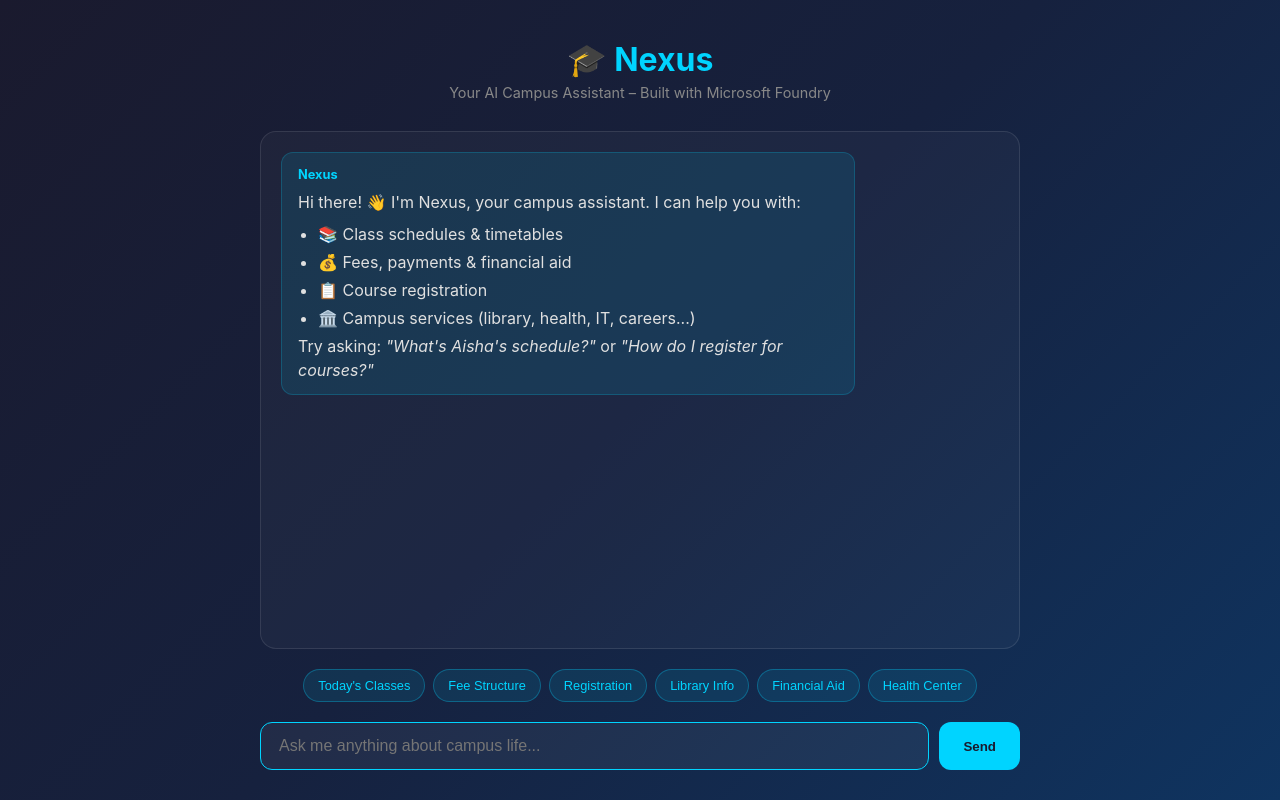
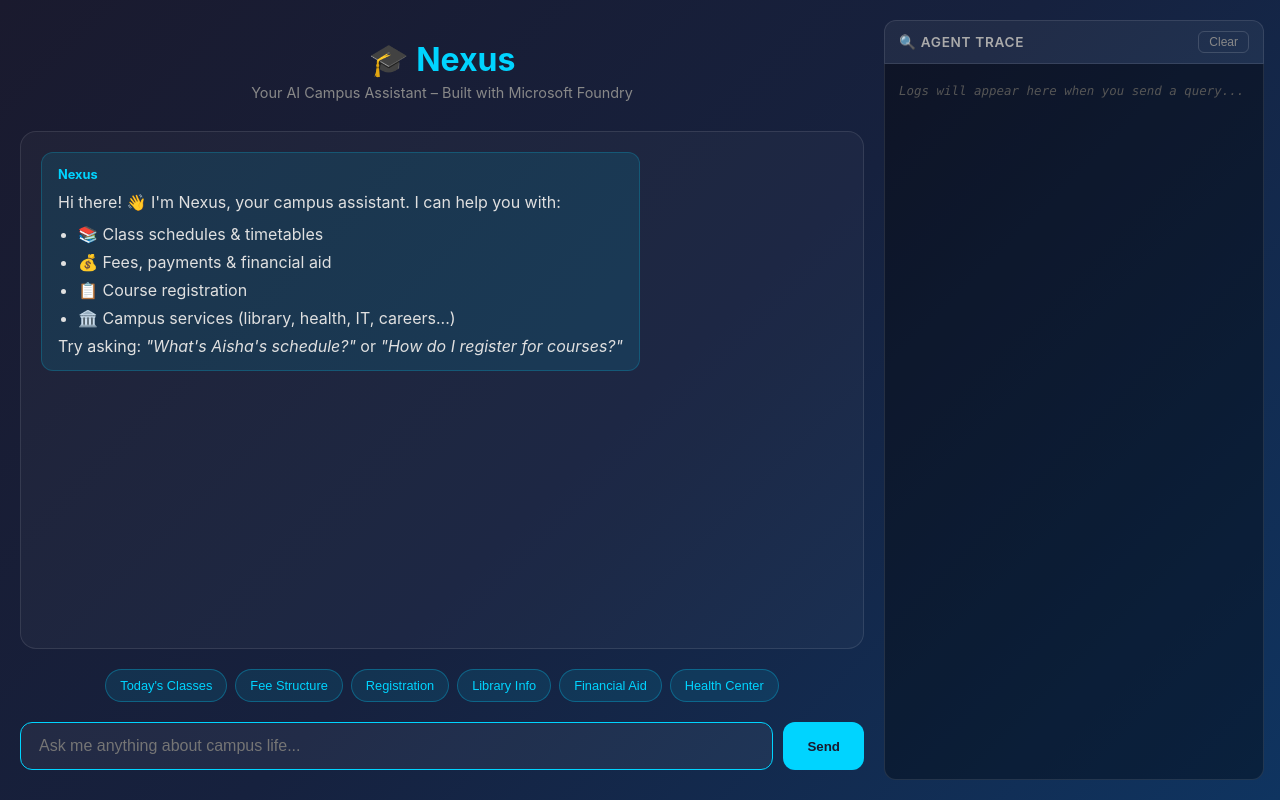
Before and after one commit to BethanyJep/copilot-cli-experiments, a Flask app: page / in a window 1280 px wide. Run offline with Flask 3, Linux system fonts and the light colour scheme.

Commit message:
adding logs to code

```diff
--- a/campus-agent/agent.py
+++ b/campus-agent/agent.py
@@ -5,6 +5,7 @@
 
 import os
 import json
+import logging
 from dotenv import load_dotenv
 from azure.identity import DefaultAzureCredential
 from azure.ai.projects import AIProjectClient
@@ -20,6 +21,13 @@
 )
 
 load_dotenv()
+
+logging.basicConfig(
+    level=logging.DEBUG,
+    format="%(asctime)s [%(levelname)s] %(message)s",
+    datefmt="%H:%M:%S",
+)
+logger = logging.getLogger("nexus.agent")
 
 # --- System Prompt (Prompt Engineering) ---
 SYSTEM_PROMPT = """You are Nexus 🎓, a friendly and knowledgeable campus assistant for university students.
@@ -231,6 +239,9 @@
 def chat(openai_client, model: str, messages: list, user_input: str) -> str:
     """Send a message and handle the tool-calling loop."""
 
+    logger.info("─" * 50)
+    logger.info("📨 User query: %s", user_input)
+
     messages.append({"role": "user", "content": user_input})
 
     # Call the model with tools
@@ -242,15 +253,31 @@
     )
 
     assistant_message = response.choices[0].message
+    round_num = 0
 
     # Tool-calling loop: the agent may call multiple tools before responding
     while assistant_message.tool_calls:
+        round_num += 1
+        logger.info("🔁 Tool-calling round %d — %d tool(s) requested", round_num, len(assistant_message.tool_calls))
+
         # Add assistant's message with tool calls
         messages.append(assistant_message)
 
         # Execute each tool call
         for tool_call in assistant_message.tool_calls:
+            fn_name = tool_call.function.name
+            fn_args = json.loads(tool_call.function.arguments)
+            logger.info("  🔧 Tool called : %s", fn_name)
+            logger.info("     Arguments   : %s", json.dumps(fn_args))
+
             result = execute_tool_call(tool_call)
+
+            try:
+                parsed = json.loads(result)
+                logger.info("     Result data : %s", json.dumps(parsed, indent=2))
+            except (json.JSONDecodeError, TypeError):
+                logger.info("     Result data : %s", result)
+
             messages.append({
                 "role": "tool",
                 "tool_call_id": tool_call.id,
@@ -268,6 +295,8 @@
 
     # Final text response
     messages.append({"role": "assistant", "content": assistant_message.content})
+    logger.info("✅ Final response generated (no further tool calls)")
+    logger.info("─" * 50)
     return assistant_message.content
 
 
--- a/campus-agent/app.py
+++ b/campus-agent/app.py
@@ -4,6 +4,9 @@
 """
 
 import os
+import json
+import logging
+import datetime
 from dotenv import load_dotenv
 from flask import Flask, render_template, request, jsonify
 from azure.identity import DefaultAzureCredential
@@ -12,6 +15,13 @@
 from agent import SYSTEM_PROMPT, TOOLS, execute_tool_call
 
 load_dotenv()
+
+logging.basicConfig(
+    level=logging.DEBUG,
+    format="%(asctime)s [%(levelname)s] %(message)s",
+    datefmt="%H:%M:%S",
+)
+logger = logging.getLogger("nexus.web")
 
 app = Flask(__name__)
 
@@ -53,8 +63,18 @@
     if not user_message:
         return jsonify({"error": "Empty message"}), 400
 
+    def now():
+        return datetime.datetime.now().strftime("%H:%M:%S")
+
+    logs = []
+
     try:
         client, model = get_client()
+
+        logger.info("─" * 50)
+        logger.info("📨 User query: %s", user_message)
+        logs.append({"type": "query", "time": now(), "msg": f"📨 {user_message}"})
+
         _messages.append({"role": "user", "content": user_message})
 
         response = client.chat.completions.create(
@@ -65,13 +85,34 @@
         )
 
         assistant_message = response.choices[0].message
+        round_num = 0
 
         # Handle tool-calling loop
         while assistant_message.tool_calls:
+            round_num += 1
+            logger.info("🔁 Tool-calling round %d — %d tool(s) requested", round_num, len(assistant_message.tool_calls))
+            logs.append({"type": "round", "time": now(), "msg": f"🔁 Round {round_num} — {len(assistant_message.tool_calls)} tool call(s)"})
             _messages.append(assistant_message)
 
             for tool_call in assistant_message.tool_calls:
+                fn_name = tool_call.function.name
+                fn_args = json.loads(tool_call.function.arguments)
+                logger.info("  🔧 Tool called : %s", fn_name)
+                logger.info("     Arguments   : %s", json.dumps(fn_args))
+                logs.append({"type": "tool", "time": now(), "msg": f"🔧 {fn_name}", "detail": json.dumps(fn_args, indent=2)})
+
                 result = execute_tool_call(tool_call)
+
+                try:
+                    parsed = json.loads(result)
+                    detail = json.dumps(parsed, indent=2)
+                    logger.info("     Result data : %s", detail)
+                except (json.JSONDecodeError, TypeError):
+                    detail = result
+                    logger.info("     Result data : %s", result)
+
+                logs.append({"type": "result", "time": now(), "msg": f"📦 {fn_name} result", "detail": detail})
+
                 _messages.append({
                     "role": "tool",
                     "tool_call_id": tool_call.id,
@@ -87,10 +128,14 @@
             assistant_message = response.choices[0].message
 
         _messages.append({"role": "assistant", "content": assistant_message.content})
-        return jsonify({"response": assistant_message.content})
+        logger.info("✅ Final response generated (no further tool calls)")
+        logger.info("─" * 50)
+        logs.append({"type": "final", "time": now(), "msg": "✅ Response ready"})
+        return jsonify({"response": assistant_message.content, "logs": logs})
 
     except Exception as e:
-        return jsonify({"error": str(e)}), 500
+        logs.append({"type": "error", "time": now(), "msg": f"❌ Error: {str(e)}"})
+        return jsonify({"error": str(e), "logs": logs}), 500
 
 
 @app.route("/reset", methods=["POST"])
--- a/campus-agent/static/css/style.css
+++ b/campus-agent/static/css/style.css
@@ -11,10 +11,19 @@
     color: #e0e0e0;
 }
 
+.layout {
+    display: flex;
+    max-width: 1300px;
+    margin: 0 auto;
+    height: 100vh;
+    padding: 0 16px;
+    gap: 16px;
+}
+
 .container {
-    max-width: 800px;
-    margin: 0 auto;
-    padding: 20px;
+    flex: 1;
+    min-width: 0;
+    padding: 20px 4px;
     height: 100vh;
     display: flex;
     flex-direction: column;
@@ -162,3 +171,105 @@
 .input-area button:hover {
     background: #00b8d4;
 }
+
+/* ── Log Panel ───────────────────────────────────────── */
+
+.log-panel {
+    width: 380px;
+    flex-shrink: 0;
+    display: flex;
+    flex-direction: column;
+    padding: 20px 0;
+    height: 100vh;
+}
+
+.log-header {
+    display: flex;
+    justify-content: space-between;
+    align-items: center;
+    padding: 10px 14px;
+    background: rgba(255, 255, 255, 0.05);
+    border: 1px solid rgba(255, 255, 255, 0.1);
+    border-radius: 12px 12px 0 0;
+    font-size: 0.85rem;
+    font-weight: 600;
+    color: #aaa;
+    letter-spacing: 0.05em;
+    text-transform: uppercase;
+}
+
+.log-clear-btn {
+    background: transparent;
+    border: 1px solid rgba(255, 255, 255, 0.15);
+    color: #888;
+    border-radius: 6px;
+    padding: 3px 10px;
+    font-size: 0.75rem;
+    cursor: pointer;
+    transition: all 0.2s;
+}
+
+.log-clear-btn:hover {
+    border-color: rgba(255, 255, 255, 0.35);
+    color: #ccc;
+}
+
+.log-entries {
+    flex: 1;
+    overflow-y: auto;
+    padding: 10px;
+    background: rgba(0, 0, 0, 0.35);
+    border: 1px solid rgba(255, 255, 255, 0.1);
+    border-top: none;
+    border-radius: 0 0 12px 12px;
+    font-family: 'SF Mono', 'Fira Code', 'Consolas', monospace;
+    font-size: 0.78rem;
+    line-height: 1.5;
+}
+
+.log-placeholder {
+    color: #555;
+    font-style: italic;
+    padding: 8px 4px;
+}
+
+.log-entry {
+    margin-bottom: 6px;
+    padding: 5px 8px;
+    border-radius: 6px;
+    border-left: 3px solid transparent;
+    background: rgba(255, 255, 255, 0.03);
+    word-break: break-word;
+}
+
+.log-time {
+    color: #555;
+    margin-right: 8px;
+    font-size: 0.72rem;
+    flex-shrink: 0;
+}
+
+.log-msg {
+    word-break: break-all;
+}
+
+.log-detail {
+    margin-top: 5px;
+    margin-left: 4px;
+    padding: 6px 8px;
+    background: rgba(0, 0, 0, 0.3);
+    border-radius: 4px;
+    font-size: 0.72rem;
+    color: #9e9e9e;
+    white-space: pre-wrap;
+    word-break: break-word;
+    max-height: 160px;
+    overflow-y: auto;
+}
+
+.log-entry.log-query  { border-left-color: #00d4ff; color: #00d4ff; }
+.log-entry.log-round  { border-left-color: #ffd700; color: #ffd700; }
+.log-entry.log-tool   { border-left-color: #ff9800; color: #ff9800; }
+.log-entry.log-result { border-left-color: #4caf50; color: #4caf50; }
+.log-entry.log-final  { border-left-color: #69f0ae; color: #69f0ae; font-weight: 600; }
+.log-entry.log-error  { border-left-color: #f44336; color: #f44336; }
--- a/campus-agent/templates/index.html
+++ b/campus-agent/templates/index.html
@@ -7,6 +7,7 @@
     <link rel="stylesheet" href="/static/css/style.css">
 </head>
 <body>
+    <div class="layout">
     <div class="container">
         <header>
             <h1>🎓 Nexus</h1>
@@ -42,7 +43,18 @@
             <input type="text" id="userInput" placeholder="Ask me anything about campus life..." autocomplete="off">
             <button type="submit">Send</button>
         </form>
+    </div><!-- end .container -->
+
+    <div class="log-panel">
+        <div class="log-header">
+            <span>🔍 Agent Trace</span>
+            <button class="log-clear-btn" onclick="clearLogs()">Clear</button>
+        </div>
+        <div class="log-entries" id="logEntries">
+            <p class="log-placeholder">Logs will appear here when you send a query...</p>
+        </div>
     </div>
+    </div><!-- end .layout -->
 
     <script>
         const chatContainer = document.getElementById('chatContainer');
@@ -96,6 +108,7 @@
                     addMessage(data.error, false);
                 } else {
                     addMessage(data.response, false);
+                    if (data.logs) updateLogs(data.logs);
                 }
             } catch (err) {
                 removeLoading();
@@ -112,6 +125,36 @@
             sendMessage(userInput.value);
         });
 
+        function escapeHtml(str) {
+            return String(str)
+                .replace(/&/g, '&amp;')
+                .replace(/</g, '&lt;')
+                .replace(/>/g, '&gt;');
+        }
+
+        function updateLogs(logs) {
+            const container = document.getElementById('logEntries');
+            container.innerHTML = '';
+            logs.forEach(entry => {
+                const div = document.createElement('div');
+                div.className = `log-entry log-${entry.type}`;
+                div.innerHTML = `<span class="log-time">${entry.time}</span><span class="log-msg">${escapeHtml(entry.msg)}</span>`;
+                if (entry.detail) {
+                    const pre = document.createElement('pre');
+                    pre.className = 'log-detail';
+                    pre.textContent = entry.detail;
+                    div.appendChild(pre);
+                }
+                container.appendChild(div);
+            });
+            container.scrollTop = container.scrollHeight;
+        }
+
+        function clearLogs() {
+            const container = document.getElementById('logEntries');
+            container.innerHTML = '<p class="log-placeholder">Logs will appear here when you send a query...</p>';
+        }
+
         userInput.focus();
     </script>
 </body>
```
